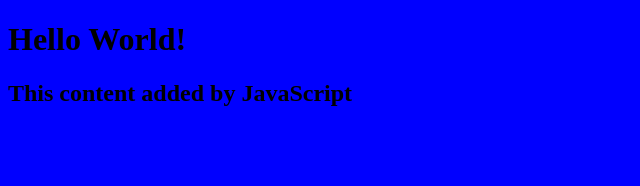
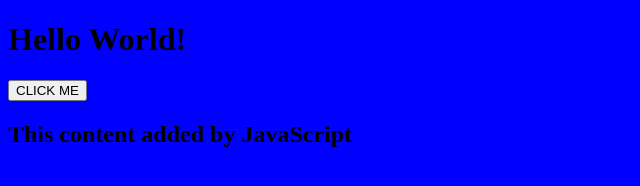
Before and after one commit to KiddFrog/my-personal-website, a plain HTML site: page index.html in a window 1280 px wide. Shown: the whole page, without its empty margins (0-640 px from the left). Drawn offline with Linux system fonts and the light colour scheme.

Commit message:
Added a button

```diff
--- a/index.html
+++ b/index.html
@@ -1,11 +1,12 @@
 <!DOCTYPE html>
 <html lang="en">
-  <head>
+<head>
     <link rel="stylesheet" href="style.css" />
-  <title>My Personal Website</title>
-  </head>
-  <body>
+    <title>My Personal Website</title>
+</head>
+<body>
     <h1>Hello World!</h1>
+    <button id="moveButton">CLICK ME</button>
     <script src="script.js"></script>
-  </body>
+</body>
 </html>
```
